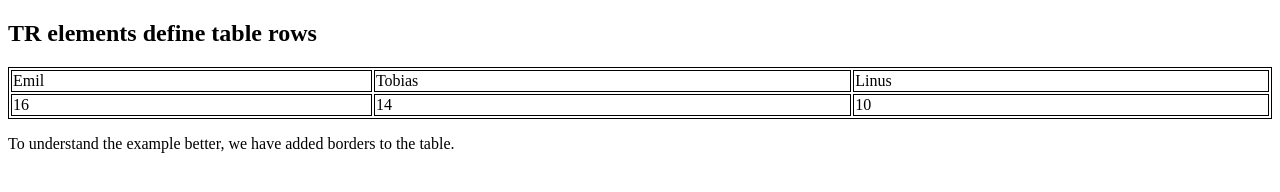
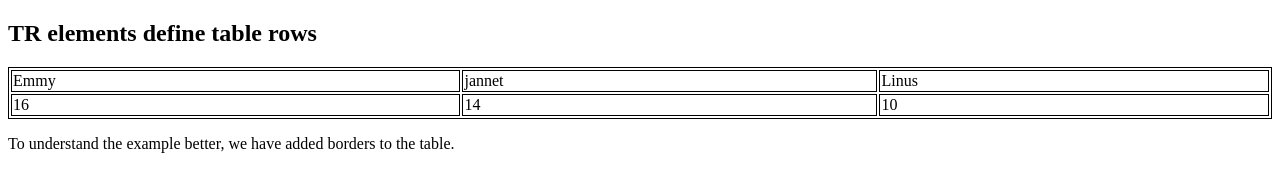
Before and after one commit to nsengiyumvae/Team_work, a plain HTML site: page index.html in a window 1280 px wide. Drawn offline with Linux system fonts and the light colour scheme.

Commit message:
Update index.html

```diff
--- a/index.html
+++ b/index.html
@@ -11,8 +11,8 @@
 
 <table style="width:100%">
   <tr>
-    <td>Emil</td>
-    <td>Tobias</td>
+    <td>Emmy</td>
+    <td>jannet</td>
     <td>Linus</td>
   </tr>
   <tr>
```
